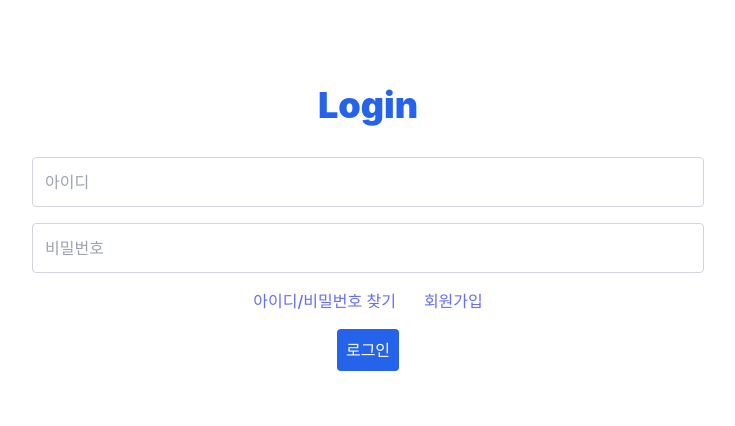
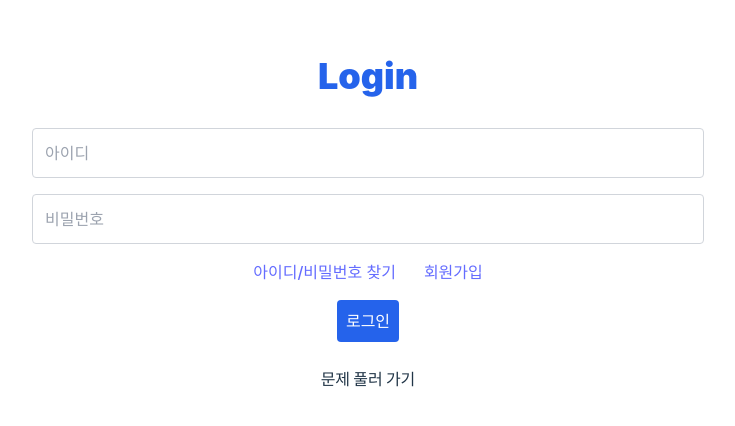
Before and after one commit to August-ToyProject/PDF-Quiz, a React (Vite) app in the folder FE/pdf_quiz/: page / in a window 1280 px wide. Shown: the part 172-598 px from the top of the page, without its empty margins (272-1007 px from the left). Built offline with nearby package versions, Linux system fonts and the light colour scheme.

Commit message:
feat [#28]: 퀴즈 페이지 라우팅 설정

```diff
--- a/FE/pdf_quiz/src/App.tsx
+++ b/FE/pdf_quiz/src/App.tsx
@@ -2,6 +2,7 @@ import { BrowserRouter, Routes, Route } from 'react-router-dom';
 import SignUp from "./pages/SignUp.tsx"
 import Login from './pages/Login.tsx';
 import MyPage from './pages/MyPage.tsx';
+import Quiz from './pages/Quiz.tsx';
 
 function App() {
   return (
@@ -10,6 +11,7 @@ function App() {
         <Route path ="/" element={<Login/>}/>
         <Route path="/signup" element={<SignUp/>} />
         <Route path="/mypage" element={<MyPage/>} />
+        <Route path="/quiz" element={<Quiz/>} />
       </Routes>
     </BrowserRouter>
   );
--- a/FE/pdf_quiz/src/pages/Login.tsx
+++ b/FE/pdf_quiz/src/pages/Login.tsx
@@ -60,6 +60,11 @@ const Login = () => {
     const navigateToMyPage = () => {
       navigate('/mypage')
   }
+    //퀴즈 페이지 테스트용 navigation 버튼
+    const navigateToQuiz = () => {
+        navigate('/quiz')
+    }
+
 
     return (
       <div>
@@ -98,7 +103,11 @@ const Login = () => {
             <div className='w-full flex justify-center'>
                 <button className='p-2 bg-blue-600 text-white font-black rounded'type="submit" onClick={navigateToMyPage}>로그인</button>
             </div>
-
+            <div className='w-full flex justify-center'>
+                <button className='p-2 bg-white text-blue font-black rounded'
+                        type="submit"
+                        onClick={navigateToQuiz}>문제 풀러 가기</button>
+            </div>
           </form>
 
         </div>
```
